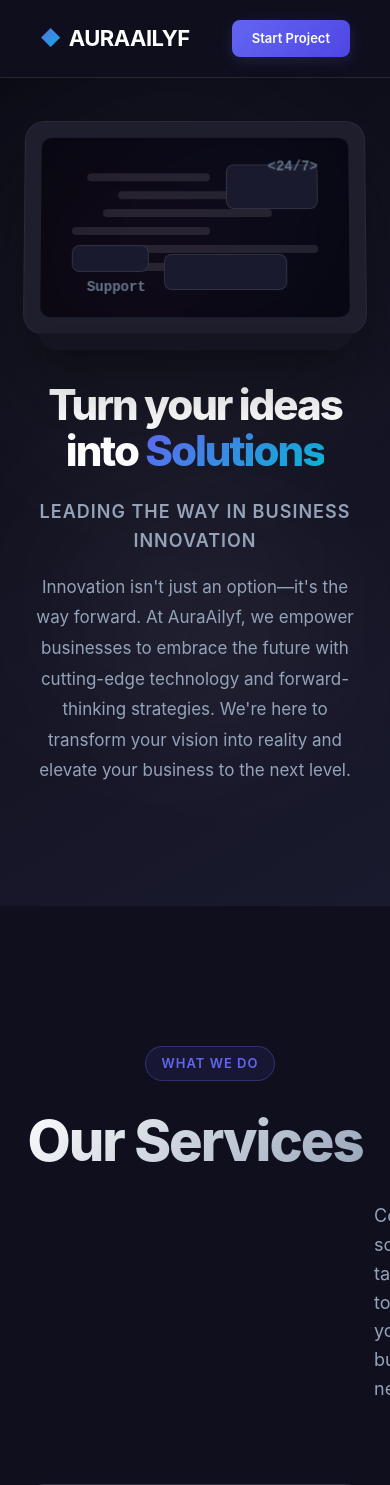
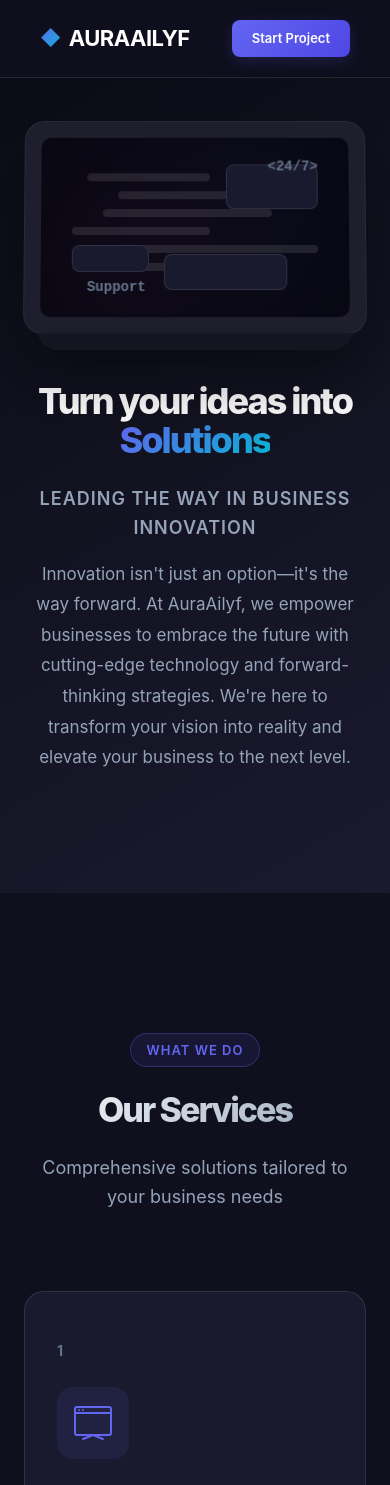
Before and after one commit to sandeep123-R/auraailyf, a Flask app: page / in a window 390 px wide; the page is wider, and only the part inside the window is pictured. Shown: the top 1485 px of that part. Run offline with Flask 3, Linux system fonts and the light colour scheme.

Commit message:
Update style.css

```diff
--- a/static/style.css
+++ b/static/style.css
@@ -1,8 +1,10 @@
+/* Reset + base (kept from original) */
 * {
   margin: 0;
   padding: 0;
   box-sizing: border-box;
 }
+
 /* Style for link buttons */
 .link-button {
   display: inline-flex; /* Use flexbox for alignment */
@@ -30,12 +32,6 @@
    height: 20px;
 }
 
-/* Container for the new button in sidebar */
-.fill-form-button-container {
-   margin-top: 2rem;
-  /* Add some space above the button */
-   text-align: center; /* Center the button within its container */
-}
 :root {
   --primary: #6366f1;
   --primary-dark: #4f46e5;
@@ -56,6 +52,12 @@
   scroll-behavior: smooth;
 }
 
+/* Keep from horizontal overflow on small screens */
+html, body {
+  max-width: 100%;
+  overflow-x: hidden;
+}
+
 body {
   font-family: 'Inter', -apple-system, BlinkMacSystemFont, 'Segoe UI', sans-serif;
   line-height: 1.6;
@@ -64,6 +66,7 @@
   overflow-x: hidden;
 }
 
+/* Container */
 .container {
   max-width: 1280px;
   margin: 0 auto;
@@ -380,7 +383,6 @@
 .blob-2 { width: 300px; height: 300px; top: 50%; right: 20%; }
 .blob-3 { width: 250px; height: 250px; bottom: 15%; right: 10%; }
 
-
 @keyframes fadeInUp {
   from { opacity: 0; transform: translateY(40px); }
   to { opacity: 1; transform: translateY(0); }
@@ -397,15 +399,18 @@
   text-align: center;
   margin-bottom: 80px;
 }
+/* ---------- FIXED MARGINS REMOVED: make label center-friendly ---------- */
 .section1 {
   font-size: 28px;
   font-weight: 700;
   text-align: center;
   margin-top: 50px;
-
   color: var(--text-primary);
   letter-spacing: -0.5px;
 }
+
+/* Remove wide absolute left margins (was causing mobile overflow) */
+/* center the label instead of pushing it to the right */
 .section-label {
   display: inline-block;
   padding: 6px 16px;
@@ -413,9 +418,8 @@
   border: 1px solid rgba(99, 102, 241, 0.3);
   border-radius: 50px;
   font-size: 13px;
-  margin-left:1050px;
+  /* removed: margin-left:1050px;  and duplicate margin-left */
   margin-top: 20px;
-  margin-left: 30px;
   font-weight: 600;
   color: var(--primary);
   text-transform: uppercase;
@@ -423,35 +427,38 @@
   margin-bottom: 16px;
 }
 
+/* keep large screens styled but center subtitle on smaller screens */
 .section-title {
   font-size: 56px;
   font-weight: 800;
   letter-spacing: -2px;
   margin-bottom: 16px;
-  /* margin-left: 300px; */
   background: linear-gradient(135deg, var(--text-primary), var(--text-secondary));
   -webkit-background-clip: text;
   -webkit-text-fill-color: transparent;
   background-clip: text;
 }
 
+/* Remove fixed left margin; center the subtitle */
 .section-subtitle {
   font-size: 18px;
   color: var(--text-secondary);
   max-width: 600px;
-  margin-left: 350px;
+  margin: 0 auto; /* centered */
+  padding: 0 12px; /* small padding for narrow screens */
 }
 
+/* contact section small tweaks: center instead of fixed left margin */
 .se {
-  margin-left: 400px;
+  margin: 0 auto;
   margin-top: 20px;
   font-size: 18px;
   color: var(--text-secondary);
   max-width: 600px;
   margin-bottom: 40px;
+  text-align: center;
+}
 
-
-}
 /* Services Section */
 .services {
   background: var(--dark-bg);
@@ -775,6 +782,8 @@
   box-shadow: 0 0 0 4px rgba(99, 102, 241, 0.1);
 }
 
+/* CONTACT SIDEBAR / INFO CARD
+   ---- Fix: avoid use of large left margins; center the card and cap width ---- */
 .contact-sidebar {
   display: flex;
   flex-direction: column;
@@ -782,10 +791,11 @@
   margin-left: 20px;
 }
 
+/* contact-row: removed large auto margins and kept centered with padding */
 .contact-row {
   display: flex;
   align-items: center;
-  justify-content: flex-start; /* align items from the left */
+  justify-content: flex-start; /* align items from the left on large screens */
   gap: 36px;
   margin-top: 18px;
   max-width: 1000px;
@@ -794,17 +804,20 @@
   padding: 0 20px;
 }
 
+/* contact-info-card: ensure centered with max-width and auto margin */
 .contact-info-card {
   flex: 1;
   margin: 0;
 }
 
+/* Keep default fill-form-button-container styling but center it for mobile */
 .fill-form-button-container {
-  margin-left: 24px;
-  display: flex;
-  align-items: center;
+  margin-top: 2rem;
+  /* Add some space above the button */
+  text-align: center; /* Center the button within its container */
 }
 
+/* second fill-form-button-container definition earlier removed duplication (kept the centered one) */
 .contact-info-card {
   padding: 24px 28px;
   background: linear-gradient(180deg, rgba(26,26,46,0.95), var(--card-bg));
@@ -812,7 +825,7 @@
   border-radius: 12px;
   text-align: center; /* center the content inside contact card */
   max-width: 820px;
-  margin: 0 auto;
+  margin: 0 auto; /* center the card */
   box-shadow: 0 8px 30px rgba(2,6,23,0.6);
 }
 
@@ -822,6 +835,7 @@
   margin-left: 10px;
 }
 
+/* Info items: keep centered layout */
 .info-items {
   display: flex;
   flex-direction: column;
@@ -874,15 +888,20 @@
   letter-spacing: 0.2px;
 }
 
+/* Make fill-form button centered (this is the main button area) */
 .fill-form-button-container {
   display: flex;
   justify-content: center;
   margin-top: 28px;
   padding-top: 10px;
 }
+
+/* small id kept but empty as original (no change) */
 #peru {
 
 }
+
+/* Social links */
 .social-links {
   display: flex;
   gap: 12px;
@@ -975,6 +994,7 @@
   color: var(--primary);
 }
 
+/* FOOTER BOTTOM: removed large fixed left padding so it centers on mobile */
 .footer-bottom {
   display: flex;
   justify-content: space-between;
@@ -983,7 +1003,9 @@
   margin-top: 20px;
   padding-bottom: 40px;
   border-top: 1px solid var(--border);
-  padding-left:530px;
+  padding-left: 0; /* removed 530px that caused horizontal scroll */
+  flex-wrap: wrap;
+  gap: 12px;
 }
 
 .footer-bottom p {
@@ -1007,8 +1029,8 @@
   color: var(--text-primary);
 }
 
-
 /* Responsive Design */
+/* Keep your original breakpoints, but ensure centering and no overflow */
 @media (max-width: 1024px) {
   .container {
     padding: 0 24px;
@@ -1020,6 +1042,7 @@
 
   .laptop {
     transform: rotateX(5deg) rotateY(-15deg) rotateZ(-3deg);
+    max-width: 420px; /* prevent overflow */
   }
 
   .services-grid {
@@ -1042,6 +1065,18 @@
   .footer-content {
     grid-template-columns: 1fr;
     gap: 48px;
+  }
+
+  /* ensure section subtitle doesn't stick to the right on medium screens */
+  .section-subtitle {
+    margin-left: auto;
+    margin-right: auto;
+    max-width: 720px;
+  }
+
+  .se {
+    margin-left: auto;
+    margin-right: auto;
   }
 }
 
@@ -1118,8 +1153,6 @@
     grid-template-columns: 1fr;
   }
 
-
-
   .footer-links {
     grid-template-columns: 1fr;
     gap: 32px;
@@ -1129,8 +1162,38 @@
     flex-direction: column;
     gap: 16px;
     text-align: center;
+    align-items: center;
+  }
+
+  /* smaller contact card spacing so it centers properly */
+  .contact-row {
+    padding: 0 12px;
+  }
+
+  .contact-info-card {
+    padding: 18px;
+    max-width: 100%;
+  }
+
+  .section-title {
+    font-size: 34px;
+  }
+
+  .hero-alt-title {
+    font-size: 36px;
+  }
+
+  .hero-alt-description {
+    max-width: 100%;
+    padding: 0 12px;
+  }
+
+  .blob-1, .blob-2, .blob-3 {
+    display: none; /* hide large blurred blobs on small screens to save space */
   }
 }
+
+/* Buttons (kept original) */
 .btn-primary {
   display: inline-flex;
   align-items: center;
```
